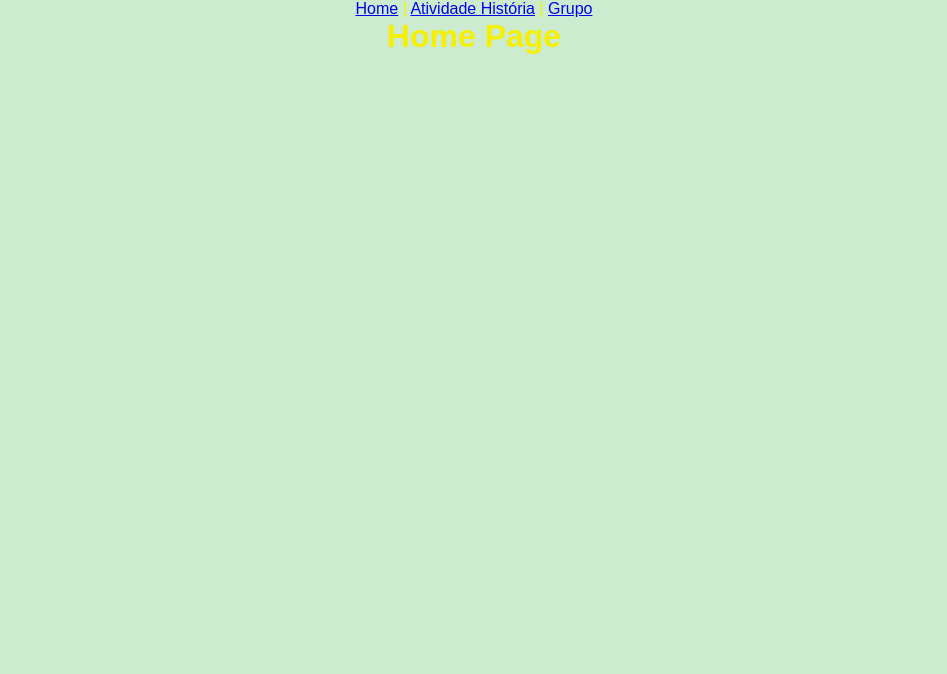
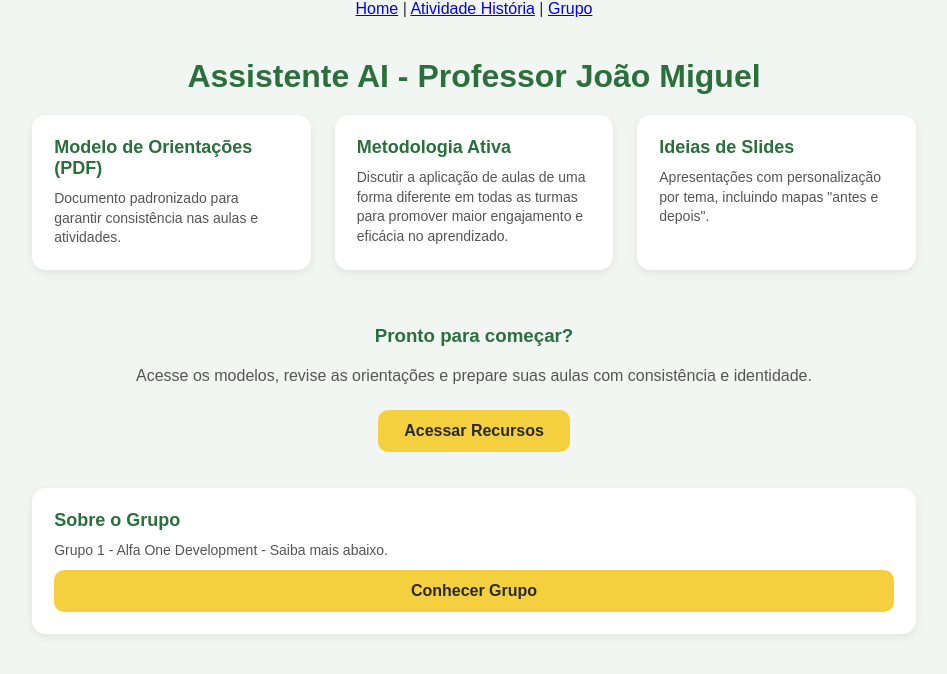
Before and after one commit to Talion2007/Projeto-MSEP-IA-Tutora-SCRUM, a React (Vite) app in the folder react/: page / in a window 1280 px wide. Shown: the top 674 px of the page, without its empty margins (166-1113 px from the left). Built offline with nearby package versions, Linux system fonts and the light colour scheme; no server answers.

Commit message:
home page - home css

```diff
--- /dev/null
+++ b/react/src/pages/home.css
@@ -0,0 +1,102 @@
+
+* {
+    margin: 0;
+    padding: 0;
+    box-sizing: border-box;
+    font-family: Arial, Helvetica, sans-serif;
+  }
+
+  body {
+    background: #f2f6f2; /* verde clarinho, suave */
+    color: #333;
+  }
+
+
+  .container {
+    max-width: 1100px;
+    margin: 0 auto;
+    padding: 40px 20px;
+  }
+
+  .section-title,
+  .cta-section h3 {
+
+    font-weight: bold;
+    color: #2a6f3c;
+    margin-bottom: 20px;
+    align-items: center;
+    display: flex;
+    justify-content: center;
+  }
+
+  .features-grid {
+    display: grid;
+    grid-template-columns: repeat(auto-fit, minmax(260px, 1fr));
+    gap: 24px;
+  }
+
+  .feature-card {
+    background: #ffffff;
+    padding: 22px;
+    border-radius: 14px;
+    box-shadow: 0px 3px 8px rgba(0, 0, 0, 0.08);
+    display: flex;
+    flex-direction: column;
+    gap: 10px;
+    transition: 0.2s ease;
+  }
+
+  .feature-card:hover {
+    transform: translateY(-4px);
+    box-shadow: 0px 4px 12px rgba(0,0,0,0.15);
+  }
+
+
+
+
+  .feature-card h4 {
+    font-size: 18px;
+    color: #2a6f3c;
+    font-weight: bold;
+  }
+
+  .feature-card p {
+    font-size: 14px;
+    color: #555;
+    line-height: 1.4;
+  }
+
+
+
+  .cta-section {
+    margin-top: 55px;
+    text-align: center;
+  }
+
+  .cta-section p {
+    margin-top: 10px;
+    margin-bottom: 25px;
+    color: #555;
+  }
+
+  .cta-button {
+    padding: 12px 26px;
+    font-size: 16px;
+    border: none;
+    border-radius: 10px;
+    background: #f4d03f; /* amarelo */
+    color: #2a2a2a;
+    font-weight: bold;
+    cursor: pointer;
+    transition: 0.2s ease;
+  }
+
+  .cta-button:hover {
+    background: #e6bf34;
+  }
+
+
+  .features-section{
+    display: flex;
+    align-items: center;
+  }
--- a/react/src/pages/home.jsx
+++ b/react/src/pages/home.jsx
@@ -1,7 +1,66 @@
-export default function Home() {
-    return (
-        <div>
-            <h1>Home Page</h1>
+import React from "react";
+import "./home.css";
+
+export default function HomePage() {
+  return (
+    <div className="container">
+      <main className="content">
+        <h1 className="section-title">Assistente AI - Professor João Miguel</h1>
+        <section className="features-section">
+          <div className="features-grid">
+            <div className="feature-card">
+              <h4>Modelo de Orientações (PDF)</h4>
+              <p>
+                Documento padronizado para garantir consistência nas aulas e
+                atividades.
+              </p>
+            </div>
+
+            <div className="feature-card">
+              <h4>Metodologia Ativa</h4>
+              <p>
+                Discutir a aplicação de aulas de uma forma diferente em todas as
+                turmas para promover maior engajamento e eficácia no
+                aprendizado.
+              </p>
+            </div>
+
+            <div className="feature-card">
+              <h4>Ideias de Slides</h4>
+              <p>
+                Apresentações com personalização por tema, incluindo mapas
+                "antes e depois".
+              </p>
+            </div>
+          </div>
+        </section>
+
+        <section className="cta-section">
+          <h3>Pronto para começar?</h3>
+          <p>
+            Acesse os modelos, revise as orientações e prepare suas aulas com
+            consistência e identidade.
+          </p>
+          <button
+            className="cta-button"
+            onClick={() => (window.location.href = "/atividade-historia")}
+          >
+            Acessar Recursos
+          </button>
+        </section>
+        <br />
+        <br />
+        <div className="feature-card">
+          <h4>Sobre o Grupo</h4>
+          <p>Grupo 1 - Alfa One Development - Saiba mais abaixo.</p>
+          <button
+            className="cta-button"
+            onClick={() => (window.location.href = "/grupo")}
+          >
+            Conhecer Grupo
+          </button>
         </div>
-    )
+      </main>
+    </div>
+  );
 }
```
